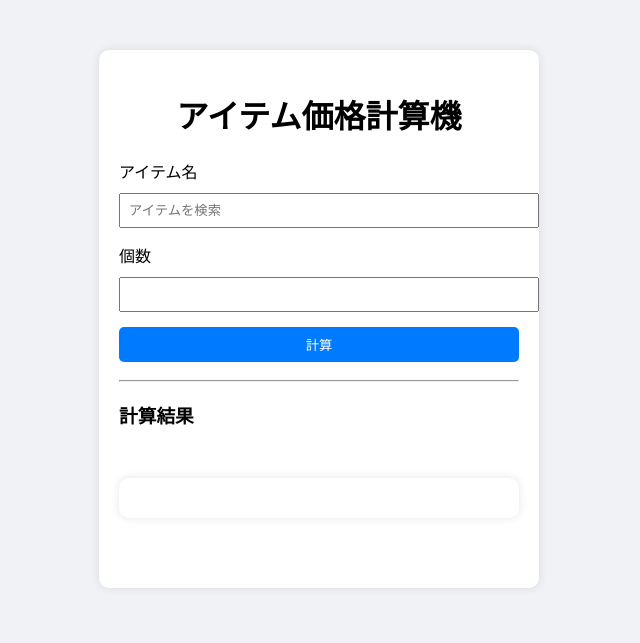
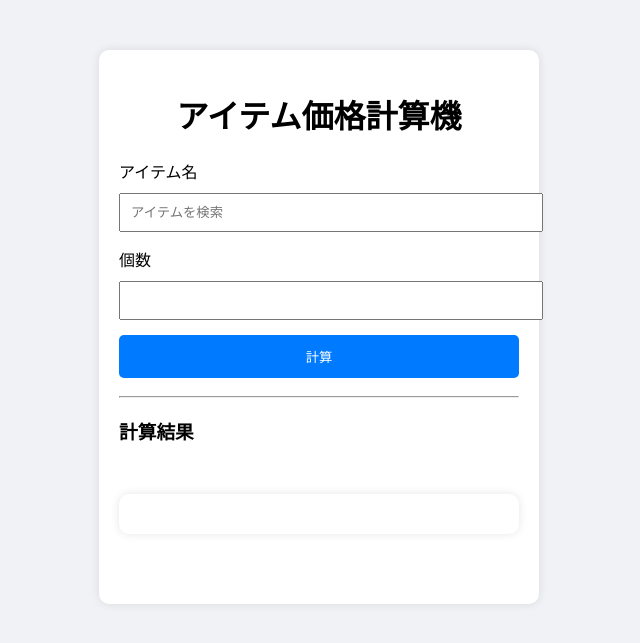
Before and after one commit to kirin0627/kaitori_tool, a Flask app: page / in a window 1280 px wide. Shown: the top 643 px of the page, without its empty margins (321-961 px from the left). Run offline with Flask 3, Linux system fonts and the light colour scheme.

Commit message:
UI調節

```diff
--- a/templates/index.html
+++ b/templates/index.html
@@ -2,6 +2,9 @@
 <html lang="ja">
 <head>
     <meta charset="UTF-8">
+
+    <meta name="viewport" content="width=device-width, initial-scale=1.0">
+
     <title>買取ツール</title>
 
     <style>
@@ -55,7 +58,7 @@
         .amari{color: red;}
     </style>
 </head>
-<body>
+<body style="max-width: 500px; margin: auto; font-family: sans-serif;">
 
 <div class="container">
 
@@ -64,7 +67,8 @@
 <form method="post" action="/">
 
 <p>アイテム名</p>
-<input list="items" name="item" placeholder="アイテムを検索">
+<input list="items" name="item" placeholder="アイテムを検索"
+    style="width: 100%; padding: 10px; font-size:16x;">
 
 <datalist id="items">
     {% for item in items %}
@@ -73,9 +77,11 @@
 </datalist>
 
 <p>個数</p>
-<input type="number" name="kosuu" min="1" step="1">
+<input type="number" name="kosuu" min="1" step="1"
+    style="width: 100%; padding: 10px; font-size:16x;">
 
-<input type="submit" value="計算">
+<input type="submit" value="計算"
+    style="width: 100%; padding: 12px; font-size:18x;">
 
 </form>
 
```
